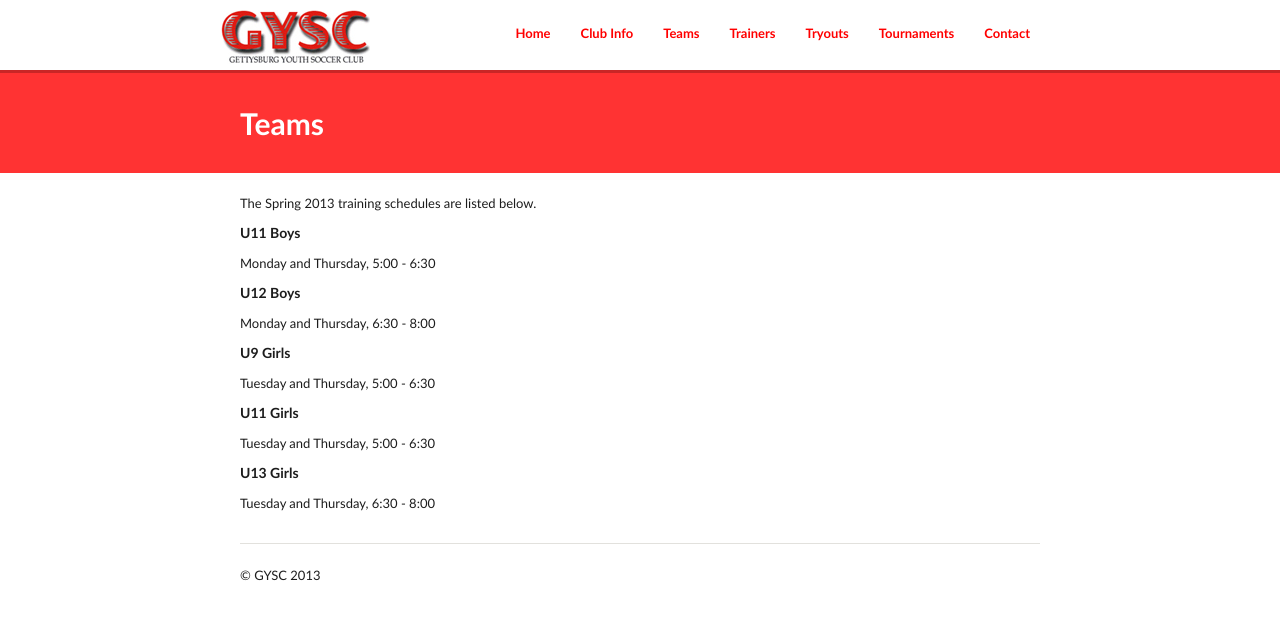
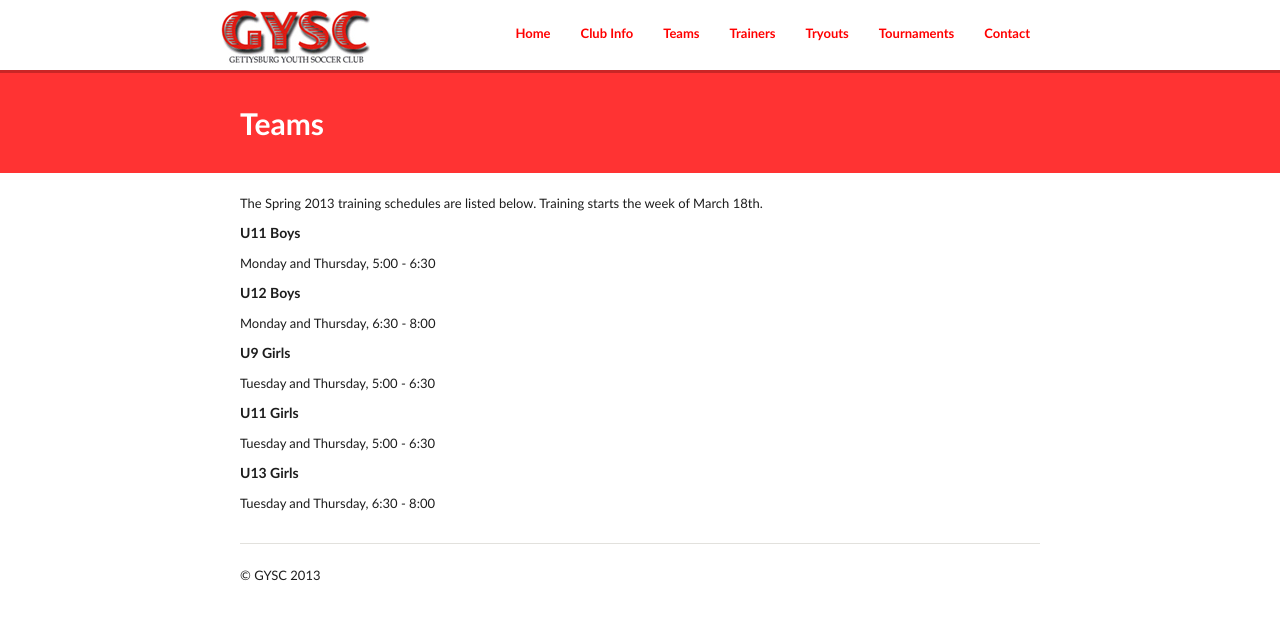
Before and after one commit to GYSC/gysc.github.com, a Jekyll site: the page built from teams.md, in a window 1280 px wide. Shown: the top 620 px of the page. Built offline with Jekyll 4.4.1, drawn with Linux system fonts in a browser that asks for light colours; Markdown is read by kramdown in place of the engine named in the settings.

Commit message:
Update teams.md

```diff
--- a/teams.md
+++ b/teams.md
@@ -5,7 +5,7 @@ img:
 tags: gettysburg youth soccer club, gettysburg, youth, soccer, club, teams
 permalink: /teams/
 ---
-The Spring 2013 training schedules are listed below.
+The Spring 2013 training schedules are listed below. Training starts the week of March 18th.
 
 #####U11 Boys
 
```
